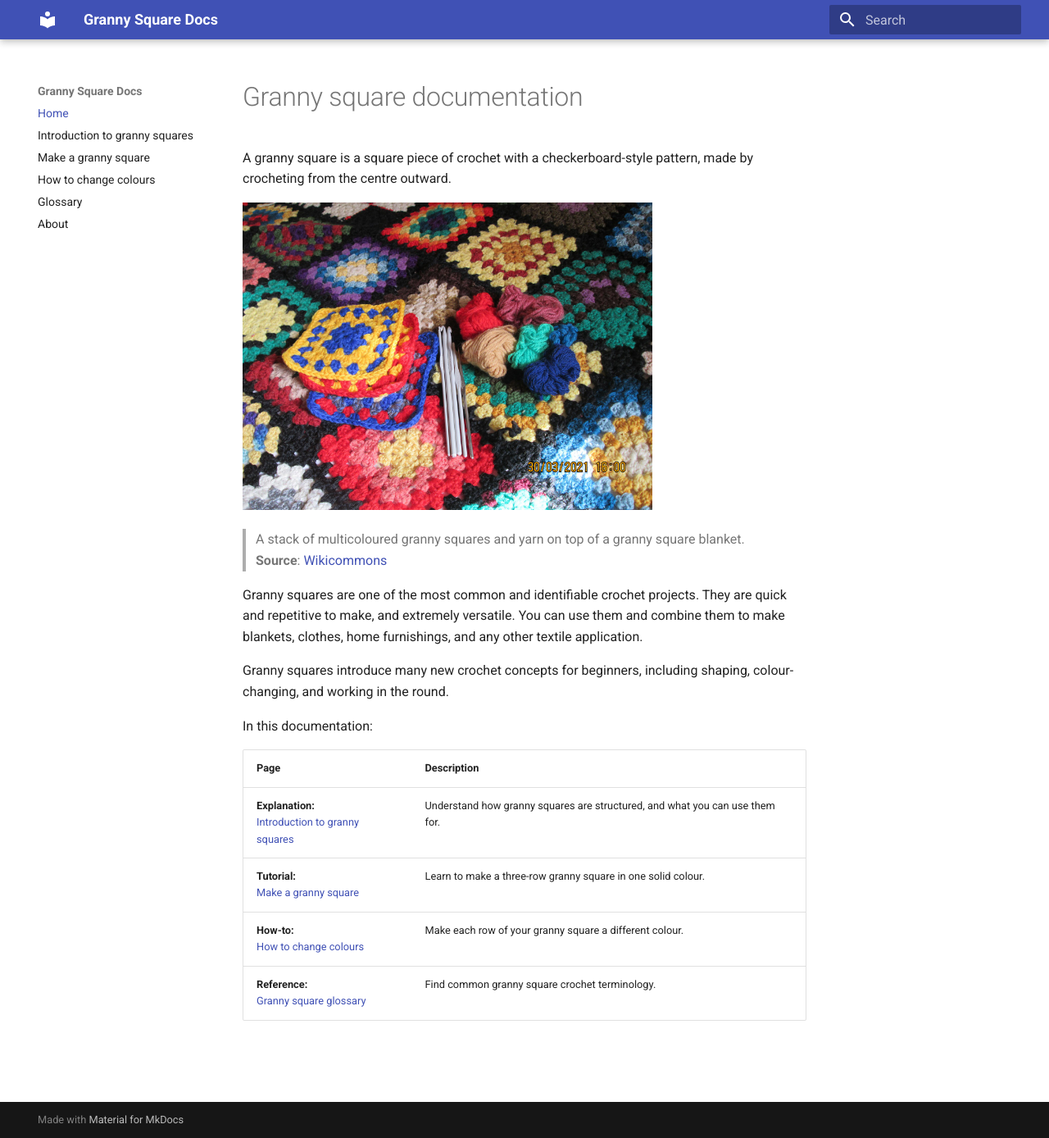
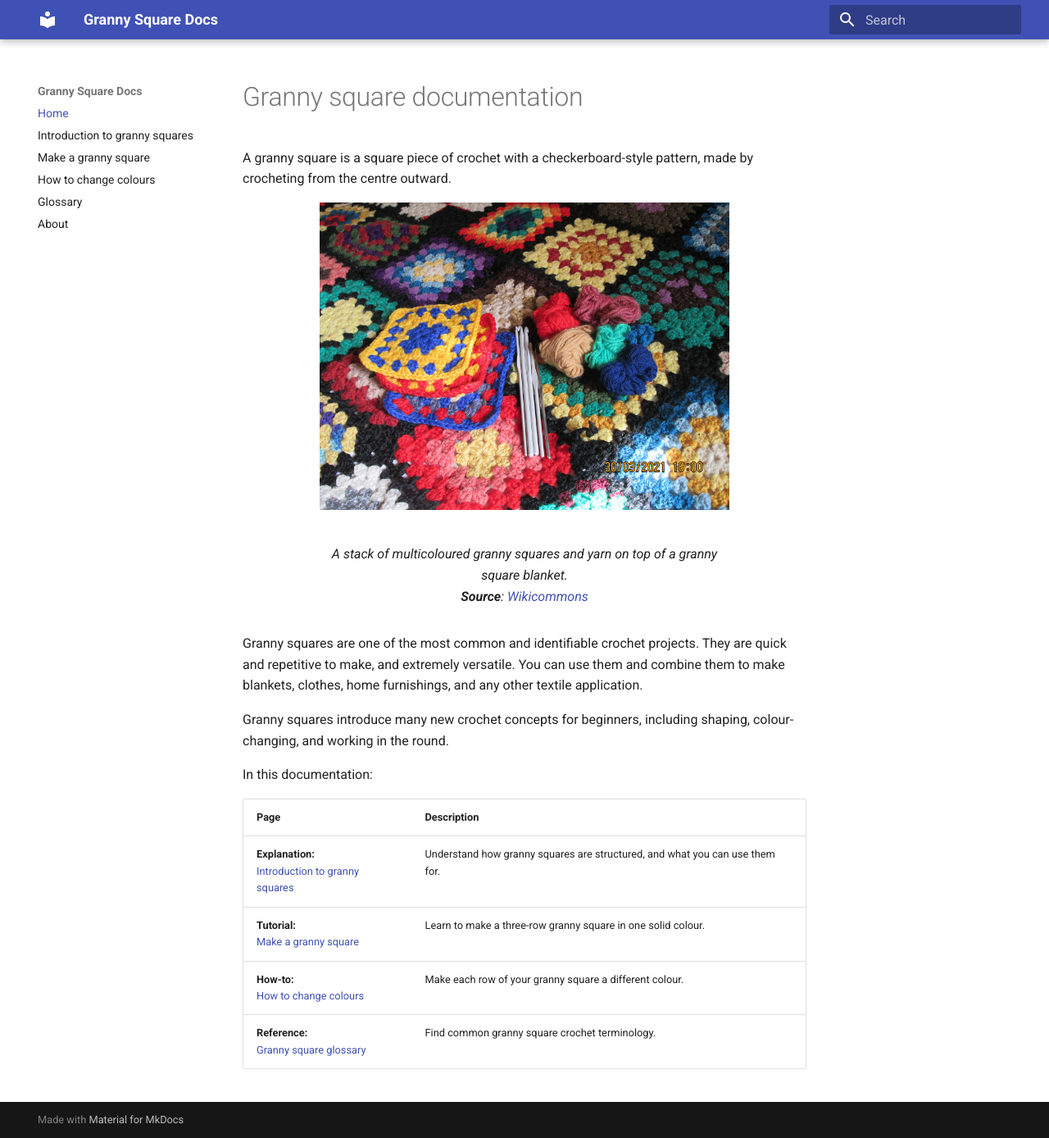
Before and after one commit to esjex/granny-squares, an MkDocs documentation site: the page built from docs/index.md, in a window 1280 px wide and 1388 px high. Shown: the whole window at 82% size. Built offline with MkDocs 1.6.1 and Material for MkDocs 9.7.7, drawn with Linux system fonts in a browser that asks for light colours.

Commit message:
Testing image MD extensions

```diff
--- a/docs/index.md
+++ b/docs/index.md
@@ -2,10 +2,10 @@
 
 A granny square is a square piece of crochet with a checkerboard-style pattern, made by crocheting from the centre outward.
 
-<img src="/img/granny-square-blanket-stack.jpg" alt="A stack of multicoloured granny squares and yarn on top of a granny square blanket." width="500"/>
-
->A stack of multicoloured granny squares and yarn on top of a granny square blanket. <br/>
->**Source**: [Wikicommons](https://commons.wikimedia.org/wiki/File:Crocheted_blanket.jpg)
+<figure markdown="span">
+  ![Figure title](/img/granny-square-blanket-stack.jpg){ width="500" }
+  <figcaption>A stack of multicoloured granny squares and yarn on top of a granny square blanket. <br/><strong>Source</strong>: <a href="https://commons.wikimedia.org/wiki/File:Crocheted_blanket.jpg">Wikicommons</a> </figcaption>
+</figure>
 
 Granny squares are one of the most common and identifiable crochet projects. They are quick and repetitive to make, and extremely versatile. You can use them and combine them to make blankets, clothes, home furnishings, and any other textile application.
 
--- a/mkdocs.yml
+++ b/mkdocs.yml
@@ -1,5 +1,10 @@
 theme:
   name: material
+
+markdown_extensions:
+  - attr_list
+  - md_in_html
+  - pymdownx.blocks.caption
 
 site_name: Granny Square Docs
 
```
Also changed, not shown: docs/image-test.md (added, +18 -0 lines).
